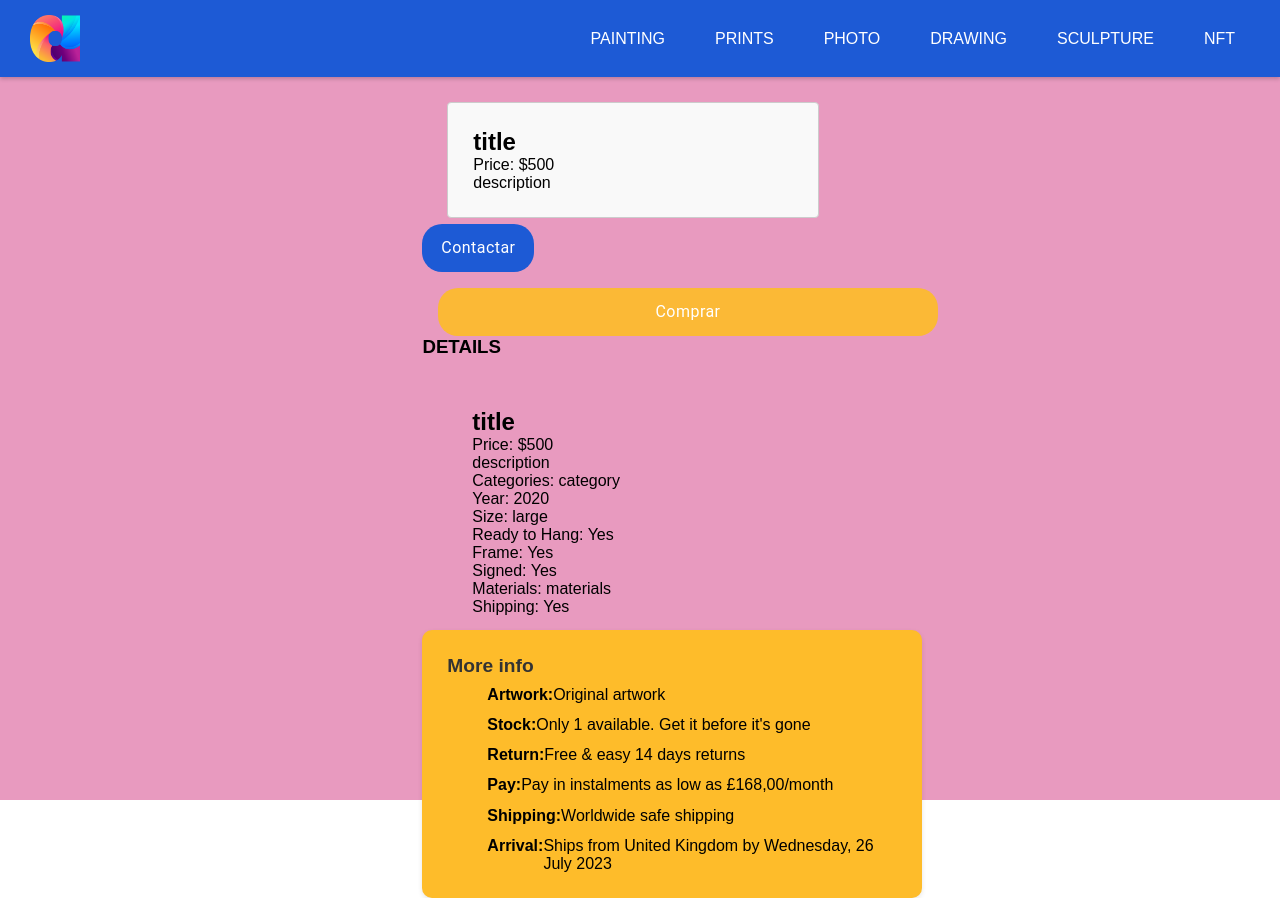
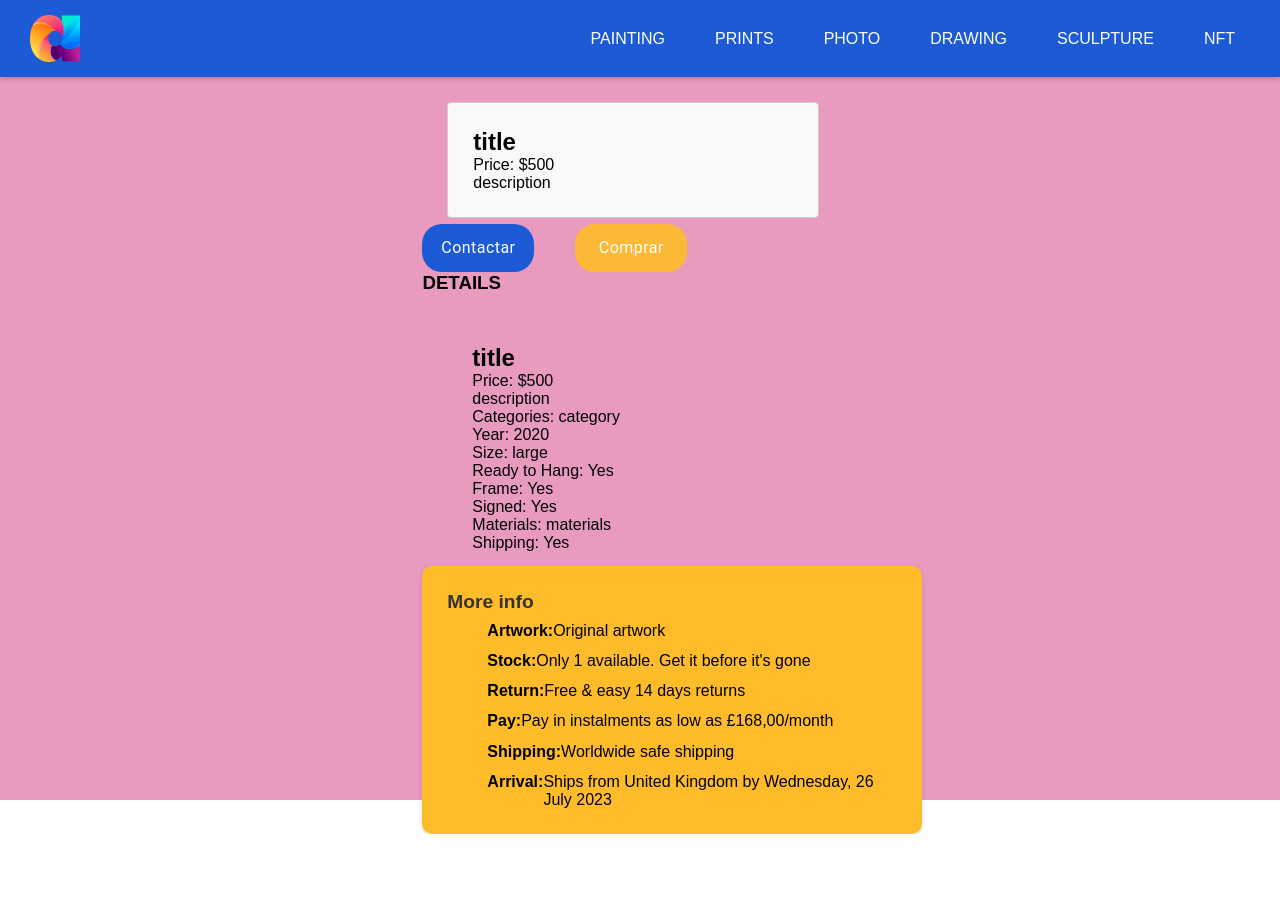
Before and after one commit to Sebasbh/Anunciarte, a React (Vite) app in the folder anunciarte-app/: page /productDetail in a window 1280 px wide. After the commit the page ends 834 px from the top, so only its background shows below. Built offline with nearby package versions, Linux system fonts and the light colour scheme.

Commit message:
to the final merge

```diff
--- a/anunciarte-app/src/Components/atoms/PopUpBuy.jsx
+++ b/anunciarte-app/src/Components/atoms/PopUpBuy.jsx
@@ -9,7 +9,7 @@ const CustomButton = styled(Button)`
   padding: 10px 30px;
   font-size: 1em;
   font-weight: 400;
-  width: 100%;
+  width: 7em;
   cursor: pointer;
   text-transform: none;
   color: white;
--- a/anunciarte-app/src/Pages/ProductDetail.jsx
+++ b/anunciarte-app/src/Pages/ProductDetail.jsx
@@ -55,9 +55,10 @@ export default function ProductDetail() {
           <ProductList show={{ title: true, price: true, description:true }} id={productId} style={"product-container-white"} />
 
 
-
-              <ContactModal />
+            <div className="buttonsContainerProduct">
+            <ContactModal />
             <CartModal author={"Nombre Apellido"} title={"Nombre de la pintura"} category="Modernismo" price={"900"} />
+            </div>
 
             <h3>DETAILS</h3>
             <ProductList show={properties} id={productId} style={"product-container"} />
```
